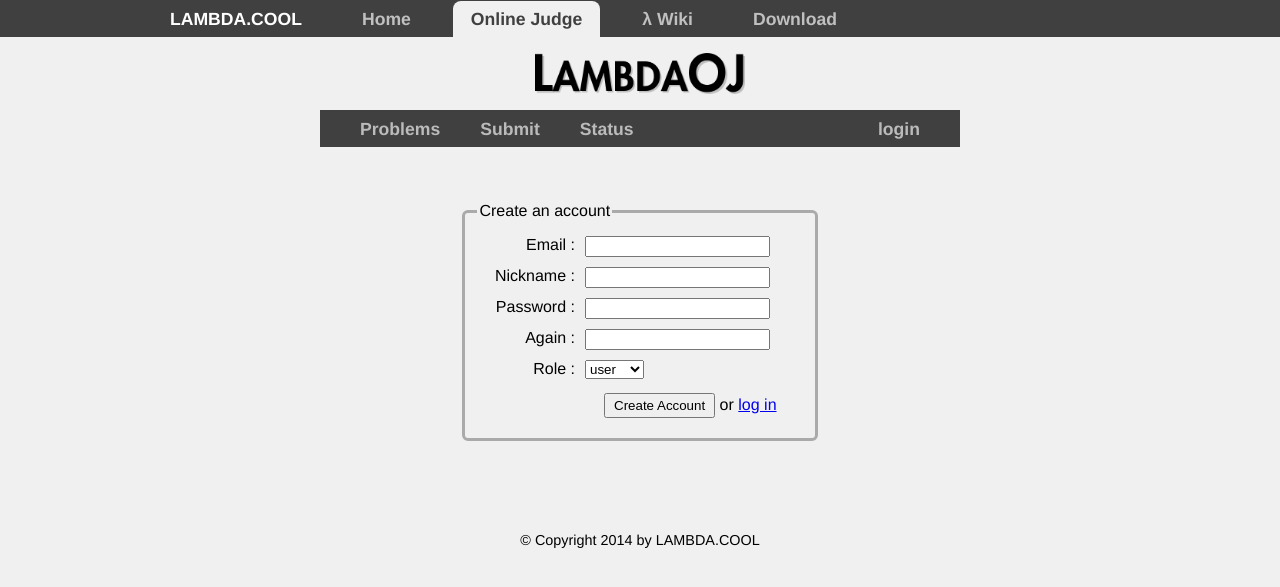
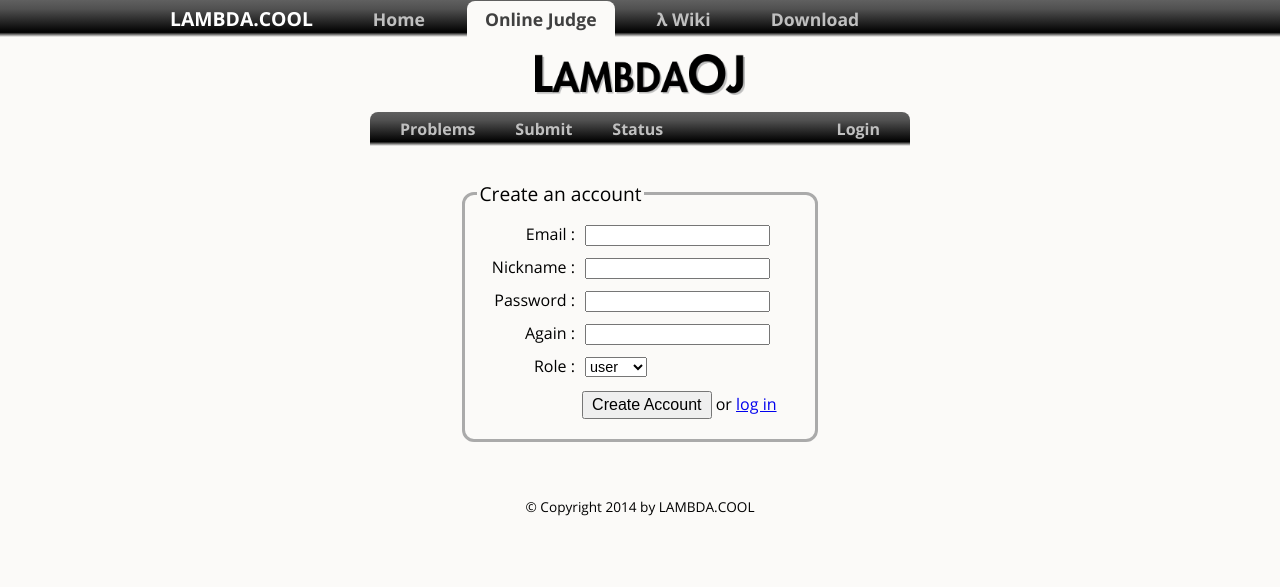
Before and after one commit to rorschachhb/lambdaOJ, a Flask app: page /oj/signup/ in a window 1280 px wide. Shown: the top 587 px of the page. Run offline with Flask 2, Linux system fonts and the light colour scheme; some libraries are stand-ins or nearby versions.

Commit message:
unified all fonts; improved nav

```diff
--- a/app/static/styles/style.css
+++ b/app/static/styles/style.css
@@ -4,20 +4,35 @@
 }
 @font-face {
     font-family: source code pro;
+    font-weight: bold;
     src: url('/static/fonts/SourceCodePro-Semibold.otf');
+}
+@font-face {
+    font-family: opensans;
+    src: url('/static/fonts/OpenSans-Regular.ttf');
+}
+@font-face {
+    font-family: opensans;
     font-weight: bold;
+    src: url('/static/fonts/OpenSans-Bold.ttf');
 }
 
+
+
 body {
-    background-color: #f0f0f0;
+    background-color: #fbfaf8;
     color: #000000;
     margin: 0px;
     font-size: 16px;
-    font-family: helvetica, sans-serif;
+    font-family: opensans, sans-serif;
 }
-body pre {
+body pre, body .code {
     font-family: source code pro, monospace;
 }
+body .zh {
+    font-family: Microsoft YaHei, 微软雅黑, serif;
+}
+
 
 header, section, footer, aside, nav, article, figure {
     display: block;
@@ -26,25 +41,20 @@ header, article, section, footer, nav {
     position: relative;
 }
 
+
 .wrapper {
     width: 940px;
-    margin: auto;
+    margin: 0px auto;
 }
 
 
 
-header {
-    text-align: center;
-}
-header img {
-    display: inline;
-    vertical-align: middle;
-    padding: 16px 0px;
-}
-
-
 #mainnav {
     background-color: #404040;
+    background: linear-gradient(#606060, #585858,
+				#505050, #404040,
+				#303030, #202020, #101010,
+				#000000, #fbfaf8);
     color: #ffffff;
     font-size: 1.1em;
     font-weight: bold;
@@ -59,6 +69,7 @@ header img {
     padding: 0px 18px;
 }
 #mainnav span.logo {
+    font-size: 1.1em;
     padding-left: 0px;
     margin-left: 0px;
 }
@@ -70,7 +81,7 @@ header img {
     color: #ffffff;
 }
 #mainnav a.now {
-    background-color: #f0f0f0;
+    background-color: #fbfaf8;
     color: #404040;
     border-top-left-radius: 8px;
     border-top-right-radius: 8px;
@@ -82,37 +93,42 @@ header img {
 
 
 header {
-    margin: 0px;
+    text-align: center;
+}
+header img {
+    display: inline;
+    vertical-align: middle;
+    padding: 17px 0px;
 }
 
-header h1 {
-    text-align: center;
-    margin: 0px;
-    padding: 10px 0px;
-}
 
 nav {
-    color: #ffffff;
-    font-size: 1.1em;
     font-weight: bold;
     margin: 0px;
 }
 nav div.outer {
-    width: 600px;
+    width: 520px;
     margin: 0px auto;
     background-color: #404040;
-    height: 36px;
-    padding: 1px 20px 0px 20px;
+    background: linear-gradient(#606060, #585858,
+				#505050, #404040,
+				#303030, #202020, #101010,
+				#000000, #fbfaf8);
+    border-top-left-radius: 8px;
+    border-top-right-radius: 8px;
+    height: 33px;
+    padding: 1px 10px 0px 10px;
 }
 nav div.inner {
     float: left;
-    height: 36px;
+    height: 33px;
 }
 nav a {
     float: left;
-    line-height: 36px;
-    padding: 0px 20px;
-    color: #bbbbbb;
+    line-height: 33px;
+    margin: 0px 5px;
+    padding: 0px 15px;
+    color: #c0c0c0;
     text-decoration: none;
 }
 nav a:hover {
@@ -122,7 +138,7 @@ nav a.login, nav a.logout {
     float: right;
 }
 nav a.now {
-    background-color: #f0f0f0;
+    background-color: #fbfaf8;
     color: #404040;
     border-top-left-radius: 8px;
     border-top-right-radius: 8px;
@@ -136,12 +152,12 @@ nav a.now:hover {
 #content {
     position: relative;
     min-height: 300px;
-    padding-top: 35px;
+    padding-top: 17px;
 }
 footer {
-    font-size: 90%;
+    font-size: 0.85em;
     text-align: center;
-    padding-top: 50px;
+    padding-top: 34px;
 }
 
 
@@ -152,15 +168,16 @@ form {
 }
 form fieldset {
     border: 3px solid #aaaaaa;
-    border-radius: 6px;
-    margin-top: 20px;
+    border-radius: 12px;
+    margin-top: 17px;
 }
 form legend {
-    /* font-size: 160%; */
+    font-size: 1.2em;
 }
 form p.message {
     color: red;
-    margin: 0px 0px 20px 0px;
+    font-size: 0.9em;
+    margin: 0px 0px 17px 0px;
 }
 form div {
     margin: 10px 0px 10px 0px;
@@ -169,7 +186,7 @@ form div {
 form p.form-error {
     float: right;
     clear: both;
-    /* font-size: 90%; */
+    font-size: 0.9em;
     color: red;
     margin: 0px 8% 0px 0px;
 }
@@ -179,7 +196,7 @@ form .form-title {
     padding-right: 10px;
 }
 form input[type="submit"] {
-    /* font-size: 95%; */
+    font-size: 1em;
     padding: 3px 8px;
 }
 form div span.submit {
@@ -200,25 +217,33 @@ form div span.submit {
 #submitform .form-title {
     width: 38%;
 }
+
 #loginform lable[for="remember_me"] {
     float: right;
     margin-right: 8%;
     clear: both;
 }
-#submitform input#upload_file{
-    /* font-size: 90%; */
+
+#signupform #role, #submitform #upload_file {
+    font-size: 0.9em;
+}
+
+#submitform #language {
+    font-size: 0.9em;
+    padding: 2px 3px 2px 3px;
+    width: 100px;
+}
+#submitform lable[for="language"] {
+    padding-top: 3px;
+}
+#submitform #upload_file {
+    height: 29px;
+    width: 60%;
 }
 #submitform lable[for="upload_file"] {
     padding-top: 3px;
 }
-#submitform select#language {
-    /* font-size: 90%; */
-    padding: 1px 2px 1px 2px;
-    width: 120px;
-}
-#submitform lable[for="language"] {
-    padding-top: 3px;
-}
+
 
 
 table.list {
@@ -284,10 +309,10 @@ table.list td span.id {
 
 span[class|=status] {
     color: #ffffff;
+    font-size: 0.93em;
     font-weight: bold;
-    /* font-size: 85%; */
     border-radius: 4px;
-    padding: 3px 5px;
+    padding: 1px 5px 2px 5px;
 }
 span.status-waiting {
     background-color: blue;
@@ -342,9 +367,6 @@ span.status-error {
 .pb-title h2 {
     margin: 10px 0px;
 }
-.pb-title .limits {
-    /* font-size: 85%; */
-}
 .pb-details pre, .sub-details pre {
     background-color: #cccccc;
     padding: 8px 5px 8px 12px;
@@ -352,8 +374,9 @@ span.status-error {
 }
 .sub-title div {
     font-weight: bold;
-    /* font-size: 90%; */
+    font-size: 0.9em;
 }
+
 
 .pb-submit {
     margin-top: 32px;
--- a/app/templates/base.html
+++ b/app/templates/base.html
@@ -47,10 +47,10 @@
 	    {% endif %}
 	  </div>
 	  {% if user %}
-	  <a href="/oj/logout/" class="logout">logout</a>
+	  <a href="/oj/logout/" class="logout">Logout</a>
 	  {% else %}
 	  {% block navlogin %}
-	  <a href="/oj/login/" class="login">login</a>
+	  <a href="/oj/login/" class="login">Login</a>
 	  {% endblock navlogin %}
 	  {% endif %}
 	</div>
--- a/app/templates/index.html
+++ b/app/templates/index.html
@@ -21,7 +21,7 @@ Problem List
 	<a href="/oj/problem/{{ pb.problem_id }}">{{ pb.problem_id }}</a>
       </span>
     </td>
-    <td class="title">{{ pb.title }}</td>
+    <td class="title zh">{{ pb.title }}</td>
   </tr>
   {% endfor %}
 </table>
--- a/app/templates/login.html
+++ b/app/templates/login.html
@@ -5,7 +5,7 @@ Login
 {% endblock %}
 
 {% block navlogin %}
-<a href="/oj/login/" class="login now">login</a>
+<a href="/oj/login/" class="login now">Login</a>
 {% endblock navlogin %}
 
 {% block content %}
--- a/app/templates/status.html
+++ b/app/templates/status.html
@@ -43,8 +43,8 @@ Status
       <span class="status-error">{{ sub.status }}</span>
       {% endif %}
     </td>
-    <td class="time">{{ sub.time }} s</td>
-    <td class="memory">{{ sub.memory }} KiB</td>
+    <td class="time"><span class="code">{{ sub.time }}</span> s</td>
+    <td class="memory"><span class="code">{{ sub.memory }}</span> KiB</td>
     <td class="language">{{ sub.language }}</td>
   </tr>
   {% endfor %}
--- a/app/templates/submit_info.html
+++ b/app/templates/submit_info.html
@@ -34,9 +34,9 @@ Submit {{ sub.id }}
   </div>
 </article>
 <article class="sub-details">
-  <h4>Error Message</h4>
+  <h3>Error Message</h3>
   <div class="error-message">{{ sub.error_message }}</div>
-  <h4>Code File</h4>
+  <h3>Code File</h3>
   <pre class="code-file">{{ sub.code_file }}</pre>
 </article>
 {% endblock content %}
```
Also changed, not shown: app/templates/problem.html (+15 -19 lines), app/static/fonts/OpenSans-Bold.ttf (added), app/static/fonts/OpenSans-Regular.ttf (added), app/static/fonts/SourceCodePro-Bold.otf (added).
